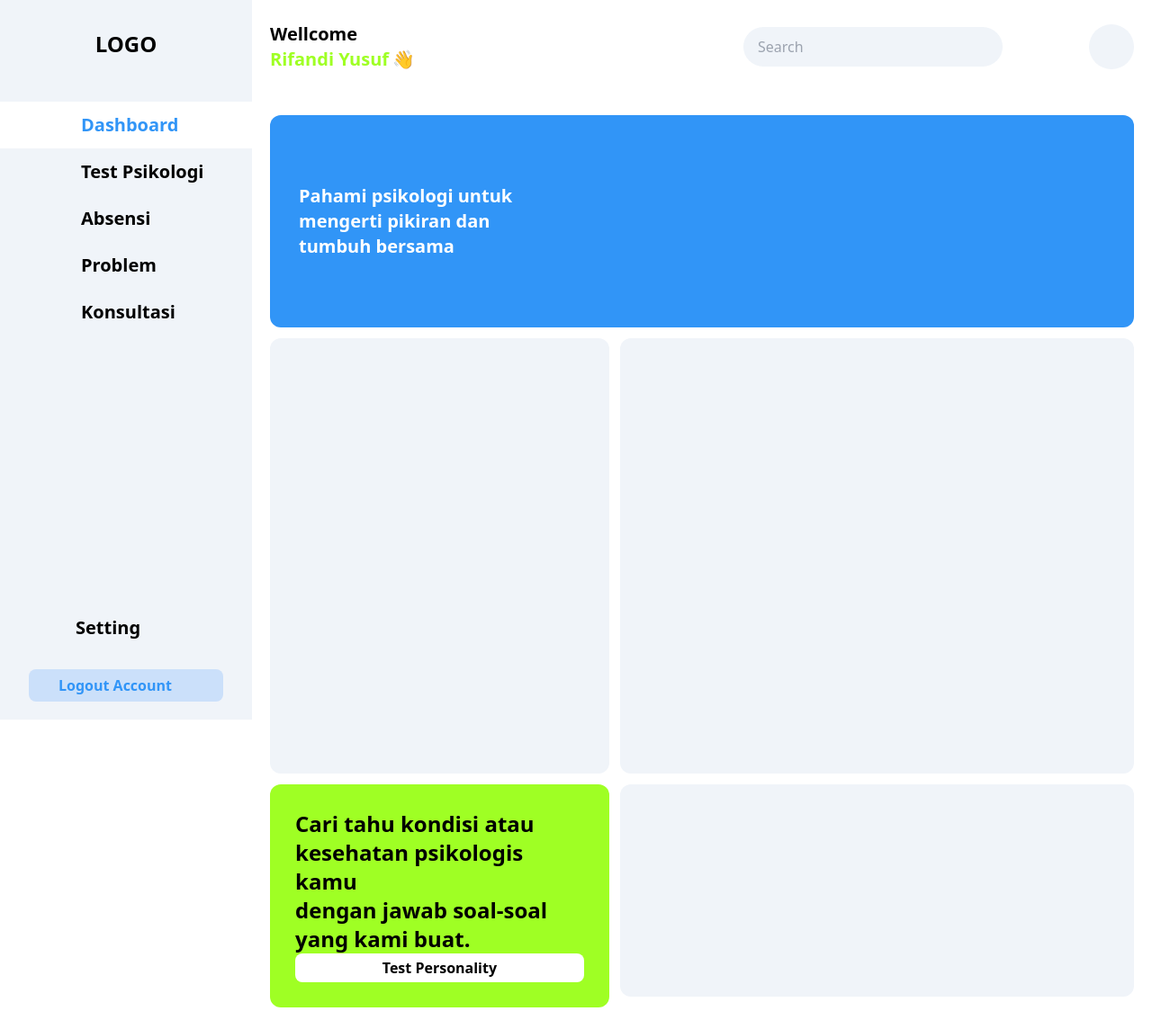
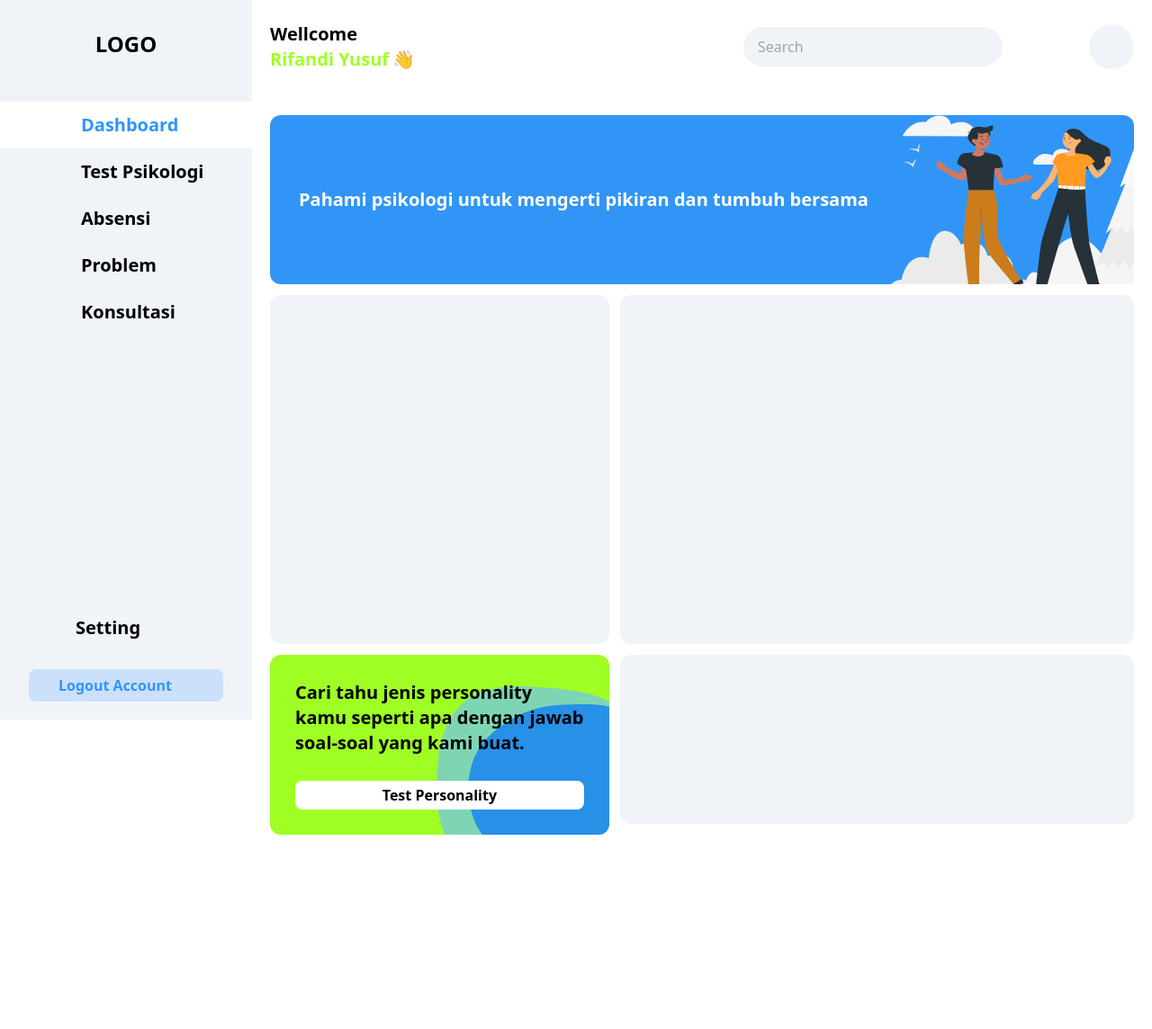
Before and after one commit to Rifandiysf/conseling-guidance-apps, a React (Vite) app: page / in a window 1280 px wide. Shown: the whole page at 90% size. After the commit the page ends 952 px from the top, so only its background shows below. Built offline with nearby package versions, Linux system fonts and the light colour scheme; some icons are missing.

Commit message:
menammbahkan banner

```diff
--- /dev/null
+++ b/src/Components/Banner.jsx
@@ -0,0 +1,12 @@
+import banner1 from "/Banner.svg"
+
+const Banner = () => {
+  return (
+    <div className="col-span-5 row-span-1 flex justify-left items-center relative rounded-xl bg-primary max-sm:col-span-3 max-sm:row-span-1">
+      <h1 className="ml-8 text-xl font-extrabold text-body max-sm:w-40 max-sm:text-sm max-sm:ml-4">Pahami psikologi untuk mengerti pikiran dan tumbuh bersama</h1>
+      <img src={banner1} className="absolute bottom-0 right-0 max-sm:w-[241px]"/>
+    </div>
+  )
+}
+
+export default Banner
--- a/src/Pages/Dashboard.jsx
+++ b/src/Pages/Dashboard.jsx
@@ -1,5 +1,7 @@
+import { Link } from "react-router-dom"
 import Layout from "../Components/Layout"
-
+import Blob from "/Blob.svg"
+import Banner from "../Components/Banner"
 
 const Dashboard = () => {
   return (
@@ -7,15 +9,18 @@ const Dashboard = () => {
       <Layout/>
       <section className="flex min-h-[800px] ml-[300px] mr-[20px] my-6 max-sm:mx-[10px] max-sm:mb-[80px]">
         <div className="grid w-full grid-cols-5 grid-rows-4 gap-3 max-sm:grid-cols-2 max-sm:grid-rows-6">
-          <div className="col-span-5 row-span-1 flex justify-left items-center rounded-xl bg-primary max-sm:col-span-3 max-sm:row-span-1">
-            <h1 className="ml-8 text-xl font-extrabold text-body max-sm:text-sm max-sm:ml-4">Pahami psikologi untuk<br/>mengerti pikiran dan<br/> tumbuh bersama</h1>
+          <Banner/>
+
+          <div className="col-span-2 row-span-2 rounded-xl bg-container max-sm:col-span-3 max-sm:row-span-1"></div>
+
+          <div className="col-span-3 row-span-2 rounded-xl bg-container max-sm:col-span-3"></div>
+
+          <div className="col-span-2 row-span-2 flex flex-col justify-between relative rounded-xl bg-secondry p-7 max-sm:col-span-3 max-sm:row-span-1">
+            <img src={Blob} className="absolute right-0 bottom-0 rounded-xl w-[12rem]"/>
+            <h1 className="font-semibold text-xl w-full relative z-1 max-sm:text-base">Cari tahu jenis personality kamu seperti apa dengan jawab soal-soal yang kami buat.</h1>
+            <Link to={'/test-psikologi'} className="text-center w-full bg-body p-1 rounded-lg font-semibold relative z-1">Test Personality</Link>
           </div>
-          <div className="col-span-2 row-span-2 rounded-xl bg-container max-sm:col-span-3 max-sm:row-span-1"></div>
-          <div className="col-span-3 row-span-2 rounded-xl bg-container max-sm:col-span-3"></div>
-          <div className="col-span-2 row-span-2 flex flex-col justify-between rounded-xl bg-secondry p-7 max-sm:col-span-3 max-sm:row-span-1">
-            <h1 className="font-semibold text-2xl max-sm:text-base">Cari tahu kondisi atau<br/> kesehatan psikologis kamu<br/> dengan jawab soal-soal<br/> yang kami buat.</h1>
-            <button className="w-full bg-body p-1 rounded-lg font-semibold">Test Personality</button>
-          </div>
+
           <div className="col-span-3 row-span-1 rounded-xl bg-container"></div>
         </div>
       </section>
```
Also changed, not shown: public/Blob.svg (added).
